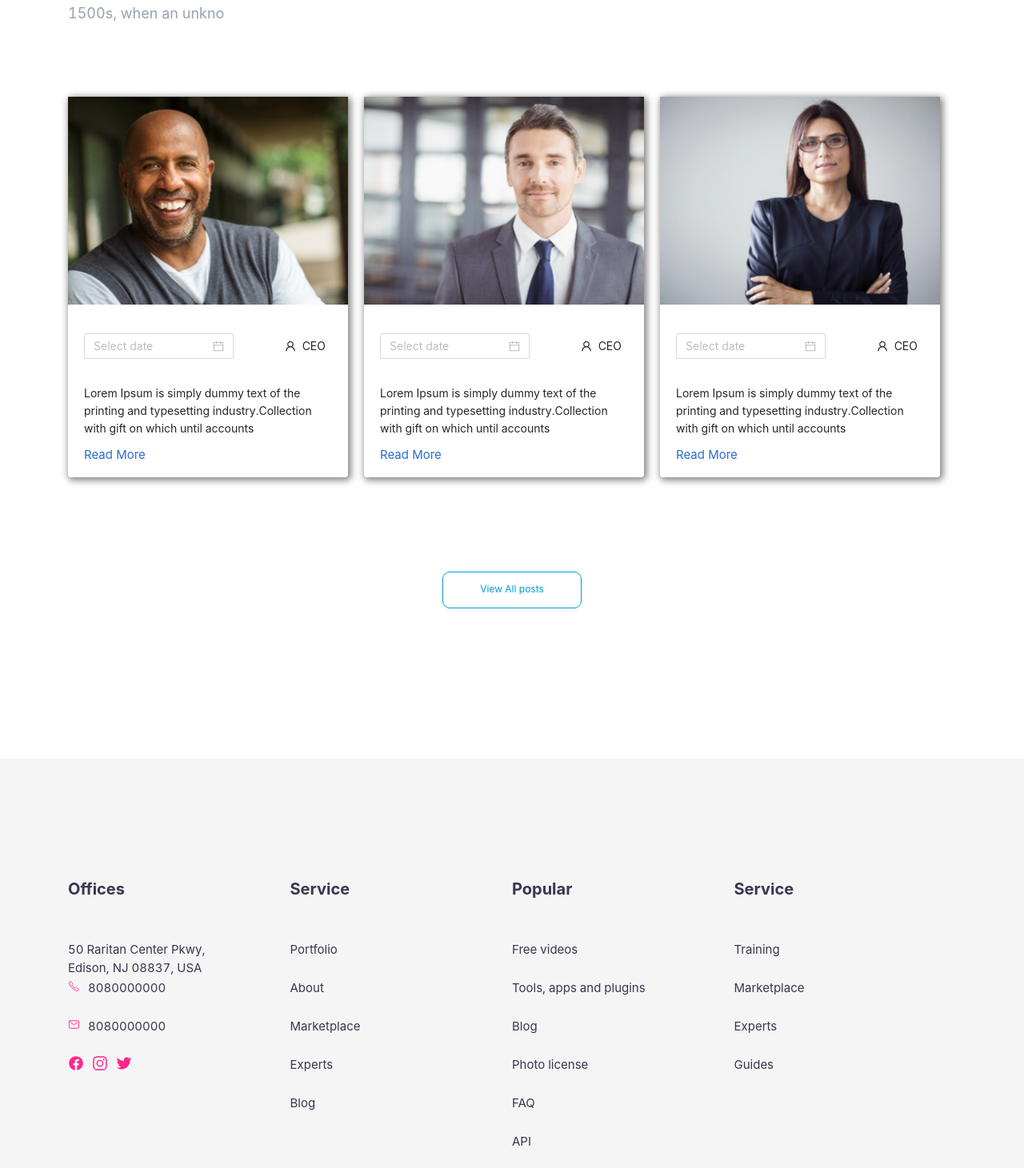
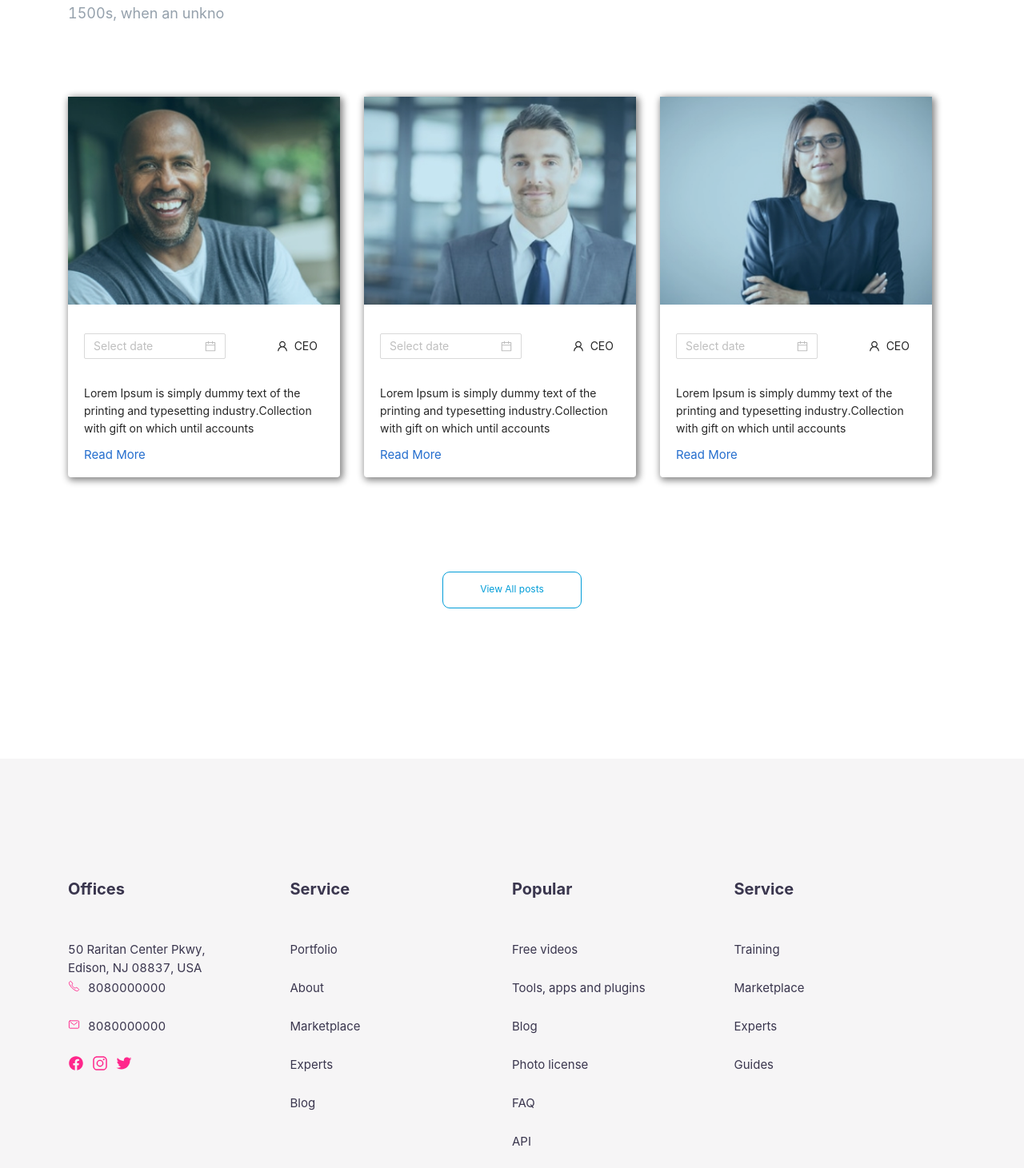
Before and after one commit to anhdo9797/teamwork, a React (Create React App) app: page / in a window 1280 px wide. Shown: the part 3269-4730 px from the top of the page at 80% size. Built offline with nearby package versions, Linux system fonts and the light colour scheme; a web font is replaced by a local one.

Commit message:
Fix footer, news section

```diff
--- a/src/assets/image/index.js
+++ b/src/assets/image/index.js
@@ -11,4 +11,6 @@ import line from './Line2.svg';
 import services from './service.jpg';
 import girl from './girl.png';
 
-export { build1, build2, build3, build4, card1, card2, card3, line, services, girl };
+import bgfooter from './bg-footer.png';
+
+export { build1, build2, build3, build4, card1, card2, card3, line, services, girl, bgfooter };
--- a/src/components/Footer/index.jsx
+++ b/src/components/Footer/index.jsx
@@ -41,20 +41,42 @@ class Footer extends React.Component {
                             </div>
                             <div className="col-4">
                                 <h5>Service</h5>
-                                <div>Portfolio</div>
-                                <div>About</div>
-                                <div>Marketplace</div>
-                                <div>Experts</div>
-                                <div>Blog</div>
+                                <div>
+                                    <a href="#">Portfolio</a>
+                                </div>
+                                <div>
+                                    <a href="#">About</a>
+                                </div>
+                                <div>
+                                    <a href="#">Marketplace</a>
+                                </div>
+                                <div>
+                                    <a href="#">Experts</a>
+                                </div>
+                                <div>
+                                    <a href="#">Blog</a>
+                                </div>
                             </div>
                             <div className="col-4">
                                 <h5>Popular</h5>
-                                <div>Free videos</div>
-                                <div>Tools, apps and plugins</div>
-                                <div>Blog</div>
-                                <div>Photo license</div>
-                                <div>FAQ</div>
-                                <div>API</div>
+                                <div>
+                                    <a href="#">Free videos</a>
+                                </div>
+                                <div>
+                                    <a href="#">Tools, apps and plugins</a>
+                                </div>
+                                <div>
+                                    <a href="#">Blog</a>
+                                </div>
+                                <div>
+                                    <a href="#">Photo license</a>
+                                </div>
+                                <div>
+                                    <a href="#">FAQ</a>
+                                </div>
+                                <div>
+                                    <a href="#">API</a>
+                                </div>
                             </div>
                             <div className="col-4">
                                 <h5>Service</h5>
--- a/src/components/Footer/style.scss
+++ b/src/components/Footer/style.scss
@@ -4,6 +4,7 @@
     font-size: 15px;
     background: #f6f5f6;
     padding: 100px 0;
+    // background: url('../../assets/image/bg-footer.png');
     .container {
         padding-left: 15px;
         padding-right: 15px;
@@ -25,9 +26,9 @@
                     font-size: 15px;
                     color: #3a364e;
                     min-height: 2rem;
-                }
-                svg.ionicon.s-ion-icon {
-                    font-size: 20px;
+                    a {
+                        color: #3a364e;
+                    }
                 }
             }
         }
--- a/src/components/News/index.js
+++ b/src/components/News/index.js
@@ -37,6 +37,7 @@ class News extends React.Component {
                                 <div className="col-3">
                                     <div className="group-card">
                                         <div className="card">
+                                            <div className="mask-cover"></div>
                                             <img className="card-img-top" src={card3} alt="Card image cap" />
                                             <div className="txt-card card-body">
                                                 <div className="date-ceo">
@@ -59,6 +60,7 @@ class News extends React.Component {
                                 <div className="col-3">
                                     <div className="group-card">
                                         <div className="card">
+                                            <div className="mask-cover"></div>
                                             <img className="card-img-top" src={card2} alt="Card image cap" />
                                             <div className="txt-card card-body">
                                                 <div className="date-ceo">
@@ -81,6 +83,7 @@ class News extends React.Component {
                                 <div className="col-3">
                                     <div className="group-card">
                                         <div className="card">
+                                            <div className="mask-cover"></div>
                                             <img className="card-img-top" src={card1} alt="Card image cap" />
                                             <div className="txt-card card-body">
                                                 <div className="date-ceo">
--- a/src/components/News/style.scss
+++ b/src/components/News/style.scss
@@ -88,7 +88,7 @@
                 display: flex;
                 width: 100%;
                 .group-card {
-                    margin-right: 30px;
+                    margin-right: 40px;
                     transform: 0.2s ease;
                     .card {
                         min-width: 0;
@@ -98,6 +98,18 @@
                         margin-top: 30px;
                         margin-bottom: 30px;
                         width: 100%;
+                        position: relative;
+                        .mask-cover {
+                            z-index: 0;
+                            position: absolute !important;
+                            top: 0;
+                            bottom: 0;
+                            left: 0;
+                            right: 0;
+                            background-color: #019dd8;
+                            opacity: 0.2;
+                            height: 260px;
+                        }
                         .card-img-top {
                             width: 100%;
                             object-fit: cover;
@@ -140,7 +152,7 @@
                     }
                 }
                 .group-card:hover {
-                    transform: scale(1.1);
+                    transform: scale(1.03);
                 }
             }
         }
@@ -237,7 +249,7 @@
                 .row {
                     display: flex;
                     .group-card {
-                        margin-right: 20px;
+                        margin-right: 30px;
                     }
                 }
             }
@@ -263,7 +275,7 @@
                 .row {
                     display: flex;
                     .group-card {
-                        margin-right: 20px;
+                        margin-right: 30px;
                     }
                 }
             }
```
Also changed, not shown: src/assets/image/bg-footer.png (added).
